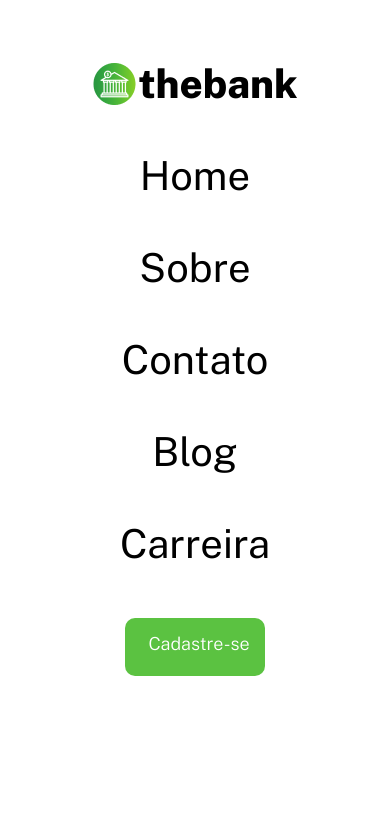
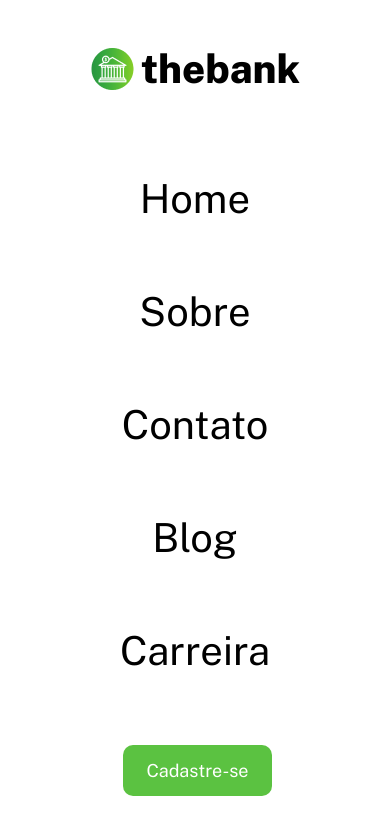
Before and after one commit to Fransuelton/menu-responsivo-flex-box, a plain HTML site: page index.html in a window 390 px wide. Drawn offline with nearby package versions, Linux system fonts and the light colour scheme.

Commit message:
correction of the exercise

```diff
--- a/index.html
+++ b/index.html
@@ -1,39 +1,35 @@
 <!DOCTYPE html>
 <html lang="en">
-
 <head>
     <meta charset="UTF-8">
     <meta http-equiv="X-UA-Compatible" content="IE=edge">
     <meta name="viewport" content="width=device-width, initial-scale=1.0">
-    <title>Exercício DevQuest - Menu com Flex-Box</title>
+    <title>thebank</title>
 
     <link rel="preconnect" href="https://fonts.googleapis.com">
     <link rel="preconnect" href="https://fonts.gstatic.com" crossorigin>
     <link href="https://fonts.googleapis.com/css2?family=Public+Sans:wght@300;400;800&display=swap" rel="stylesheet">
-    <link rel="stylesheet" href="./src/css/reset.css">
-    <link rel="stylesheet" href="./src/css/style.css">
+    <link rel="stylesheet" href="src/css/reset.css">
+    <link rel="stylesheet" href="src/css/style.css">
+    <link rel="stylesheet" href="src/css/responsive.css">
 </head>
-
 <body>
-    <main>
     <header class="header">
-            <div class="logo">
-                <img src="./src/images/logo.png" alt="imagem do logo da empresa">
-                <h1 class="title">thebank</h1>
-            </div>
+        <a href="#" class="logo">
+            <img src="src/images/logo.png" alt="logo thebank">
+            <h1>thebank</h1>
+        </a>
 
         <nav>
             <ul class="menu">
-                    <li><a href="#" class="link">Home</a></li>
-                    <li><a href="#" class="link">Sobre</a></li>
-                    <li><a href="#" class="link">Contato</a></li>
-                    <li><a href="#" class="link">Blog</a></li>
-                    <li><a href="#" class="link">Carreira</a></li>
-                    <li><a href="#" class="button">Cadastre-se</a></li>
+                <li><a href="#">Home</a></li>
+                <li><a href="#">Sobre</a></li>
+                <li><a href="#">Contato</a></li>
+                <li><a href="#">Blog</a></li>
+                <li><a href="#">Carreira</a></li>
+                <li><a href="#" class="btn">Cadastre-se</a></li>
             </ul>
         </nav>
     </header>
-    </main>
 </body>
-
 </html>
--- a/src/css/reset.css
+++ b/src/css/reset.css
@@ -1,10 +1,14 @@
-*{
+* {
     margin: 0;
     padding: 0;
-    box-sizing: border-box;
 }
 
-a, ul{
+ul {
     text-decoration: none;
     list-style-type: none;
 }
+
+a {
+    text-decoration: none;
+    color: #000000;
+}
--- /dev/null
+++ b/src/css/responsive.css
@@ -0,0 +1,32 @@
+@media(max-width: 650px) {
+    .header {
+        flex-direction: column;
+    }
+
+    .logo h1 {
+        font-size: 4rem;
+    }
+
+    .menu {
+        flex-direction: column;
+        margin-top: 50px;
+    }
+
+    .menu li {
+        padding: 33px 0px;
+    }
+
+    .menu li:last-child {
+        margin-top: 20px;
+    }
+
+    .menu li a {
+        font-size: 4rem;
+        padding: 17px 40px;
+    }
+
+    .menu li a.btn {
+        font-size: 1.8rem;
+        padding: 15px 23px;
+    }
+}
--- a/src/css/style.css
+++ b/src/css/style.css
@@ -1,77 +1,52 @@
+html {
+    font-size: 62.5%;
+}
+
 body {
     font-family: 'Public Sans', sans-serif;
+    font-weight: 400;
 }
 
 .header {
     display: flex;
     justify-content: space-between;
     align-items: center;
-    flex-wrap: wrap;
-    padding: 60px 45px 0px 45px;
+    padding: 45px;
 }
 
-.header .logo {
+.logo {
     display: flex;
     align-items: center;
 }
 
-.header .logo .title {
-    font-weight: 800;
-    font-size: 20px;
+.logo h1 {
+    font-size: 2rem;
+    margin-left: 5px;
 }
 
-.header .menu {
+.menu {
     display: flex;
+    align-items: center;
     font-size: 15px;
     font-weight: 400;
 }
 
-.header .menu li {
-    padding: 0px 30px;
+.menu li a {
+    padding: 10px 5px;
+    transition: 0.3s ease-in-out;
+    margin: 1.5rem;
+    font-size: 1.5rem;
 }
 
-.header .menu .link {
-    color: #000000;
+.menu li a:hover {
+    background-color: #5BC241;
+    color: #FFFFFF;
 }
 
-.header .menu .link:hover {
+.menu li a.btn {
     background-color: #5BC241;
-    padding: 11px 7px 11px 6px;
-    color: #ffffff;
-    transition: 0.2s ease-in-out;
+    border-radius: 1rem;
+    color: #FFFFFF;
+    margin-left: 2rem;
+    padding: 10px 20px;
 }
-
-.header .menu .button {
-    padding: 10px 21px 11px 21px;
-    border-radius: 10px;
-    font-weight: 300;
-    background-color: #5BC241;
-    color: #ffffff;
-}
-
-@media(max-width: 576px) {
-    .header {
-        flex-direction: column;
-        justify-content: center;
-    }
-
-    .header .logo .title {
-        font-weight: 800;
-        font-size: 40px;
-    }
-
-    .header .menu {
-        display: block;
-        text-align: center;
-        font-size: 40px;
-    }
-
-    .header .menu li {
-        margin-top: 45px;
-    }
-
-    .header .menu .button {
-        font-size: 18px;
-        padding: 15px 15px 22px 23px;
-    }
-}
```
Lines whose indentation alone changed are shown as unchanged.
